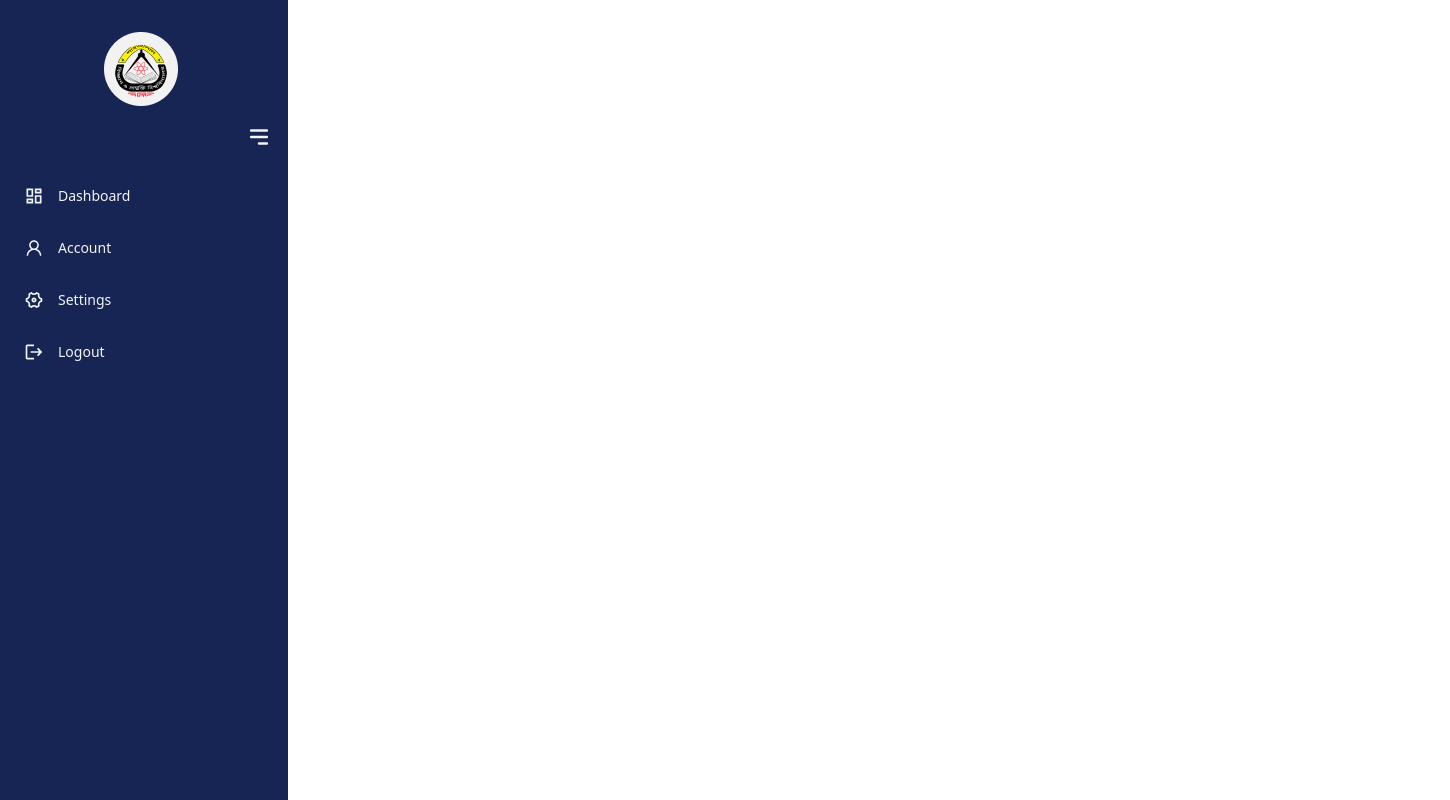
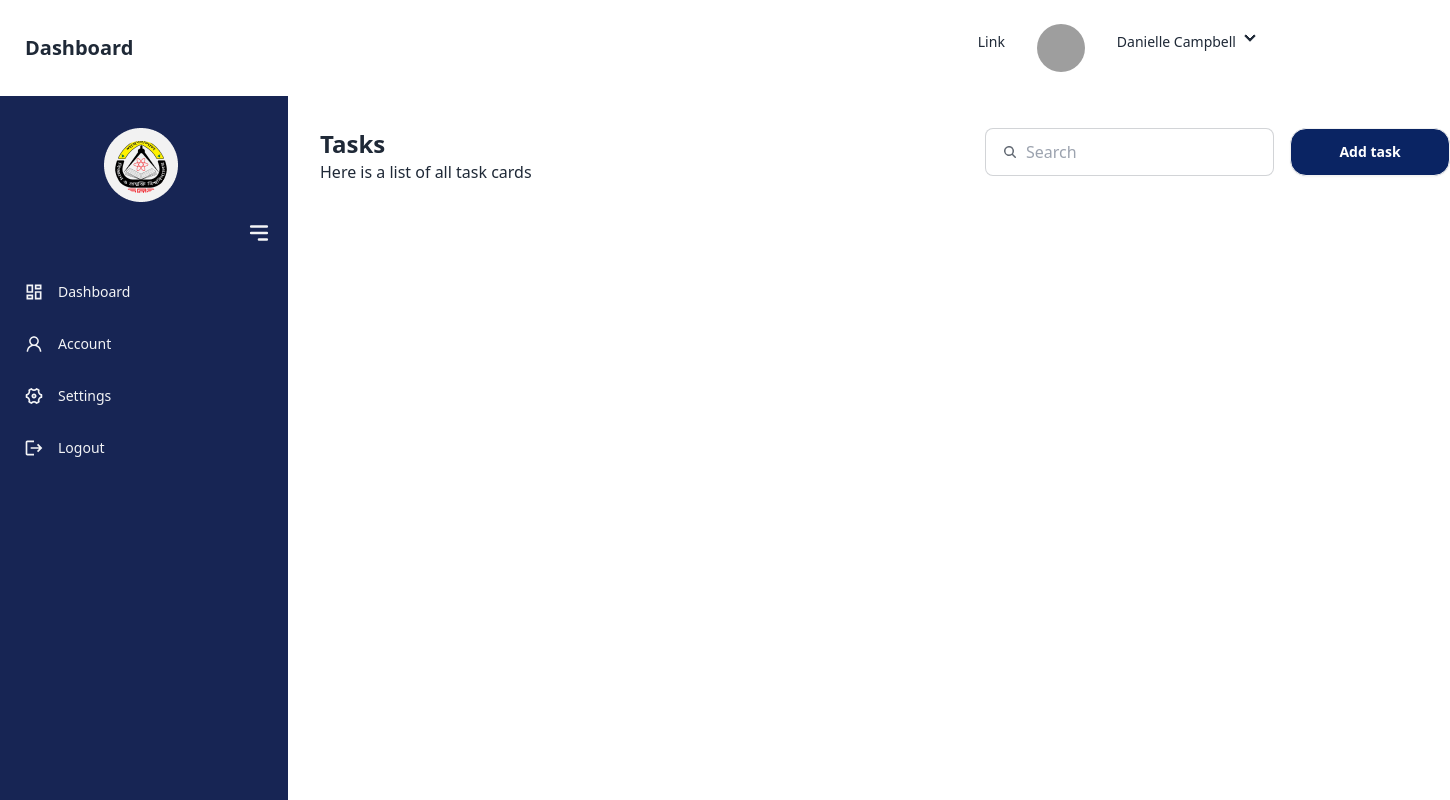
Before and after one commit to Fahad-Bin-Mahbub/Project_350_Frontend, a React (Vite) app: page / in a window 1280 px wide. Shown: the top 800 px of the page, 1450 px wide, since content can reach past the window. Built offline with nearby package versions, Linux system fonts and the light colour scheme; grey boxes are pictures that could not be loaded.

Commit message:
Started Admin Dashboard

```diff
--- a/src/App.jsx
+++ b/src/App.jsx
@@ -1,11 +1,13 @@
 import React from 'react'
 import './App.css'
 import Sidebar from './components/Sidebar';
+import AdminDashboard from './pages/Admin/AdminDashboard';
 
 function App() {
   return (
     <>
-      <Sidebar></Sidebar>
+      {/* <Sidebar></Sidebar> */}
+      <AdminDashboard></AdminDashboard>
     </>
   )
 }
--- /dev/null
+++ b/src/pages/Admin/AdminDashboard.jsx
@@ -0,0 +1,42 @@
+import React from 'react';
+import NavBar from './../../components/NavBar';
+import Sidebar from '../../components/Sidebar';
+
+const AdminDashboard = () => {
+    return (
+        <>
+            <NavBar />
+            <div className="flex">
+                <Sidebar />
+                {/* className="flex-grow flex flex-col justify-center items-center" */}
+                <div className='m-8'>
+                    <section className="task-section w-[1130px]">
+                        <div className="flex justify-between">
+                            <div>
+                                <h3 className='text-2xl font-semibold'>Tasks</h3>
+                                <h5 className='text-base font-normal'>Here is a list of all task cards</h5>
+                            </div>
+                            <div className="flex gap-4">
+                                <div>
+                                    <label className="input input-bordered flex items-center gap-2">
+                                        <svg xmlns="http://www.w3.org/2000/svg" viewBox="0 0 16 16" fill="currentColor" className="w-4 h-4 opacity-70">
+                                            <path fillRule="evenodd" d="M9.965 11.026a5 5 0 1 1 1.06-1.06l2.755 2.754a.75.75 0 1 1-1.06 1.06l-2.755-2.754ZM10.5 7a3.5 3.5 0 1 1-7 0 3.5 3.5 0 0 1 7 0Z" clipRule="evenodd" />
+                                        </svg>
+                                        <input type="text" className="grow" placeholder="Search" />
+                                    </label>
+                                </div>
+                                <div>
+                                    <button className="btn bg-[#0A2463] text-white w-[160px] rounded-2xl">Add task</button>
+                                </div>
+                            </div>
+                        </div>
+                    </section>
+                    {/* <section>Department</section>
+                    <section>Teacher</section> */}
+                </div>
+            </div>
+        </>
+    );
+};
+
+export default AdminDashboard;
```
